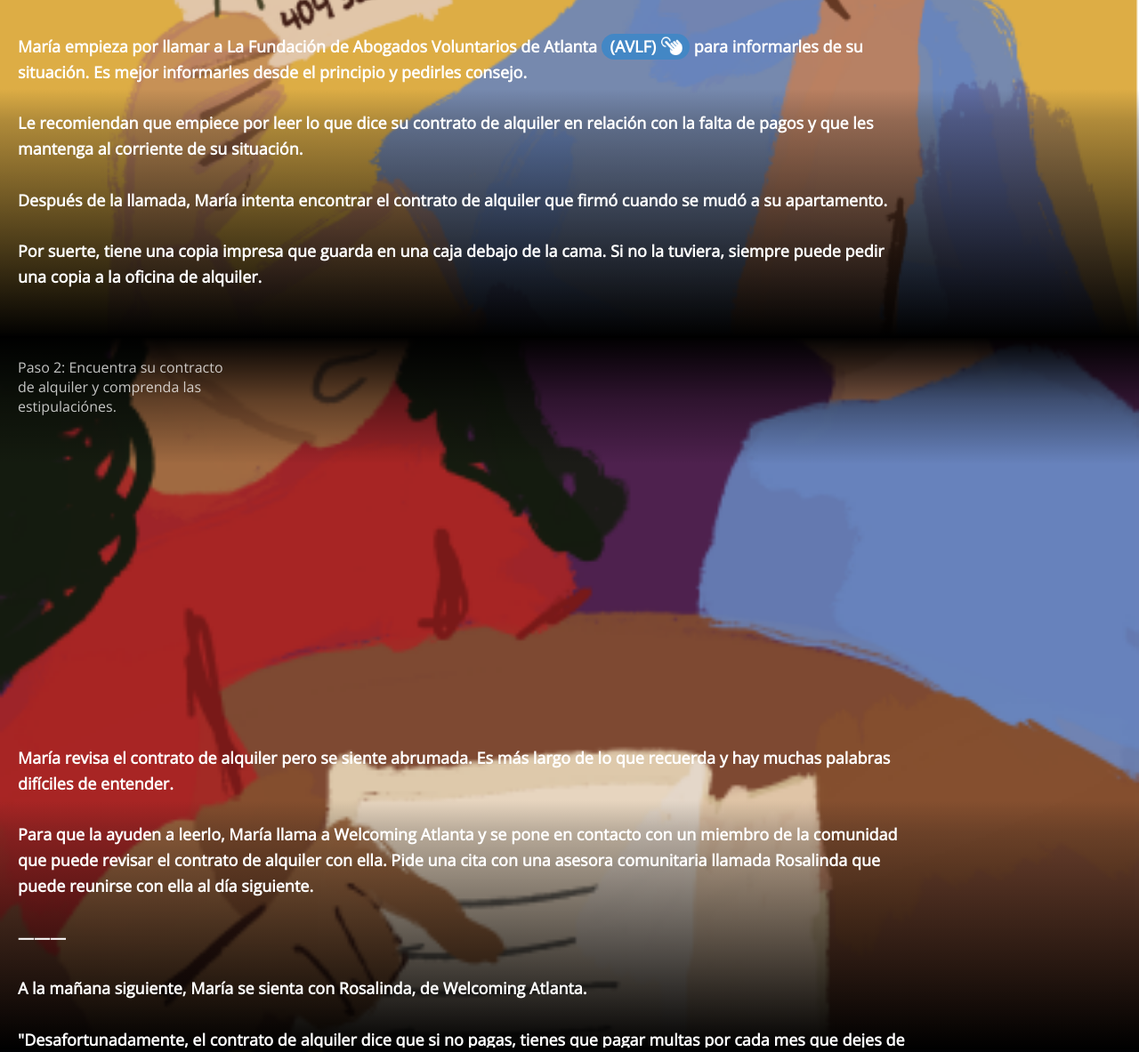
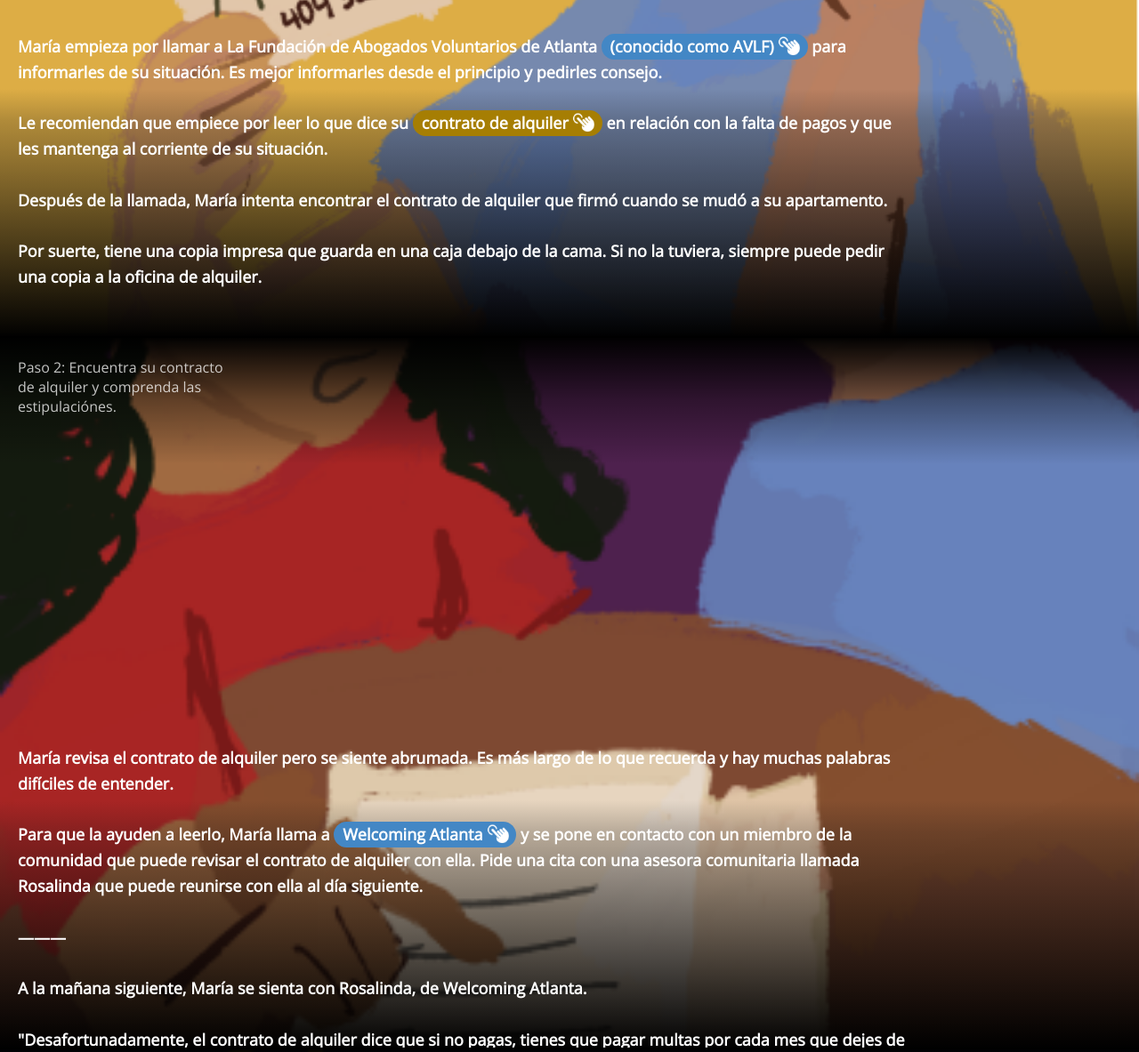
Before and after one commit to rwinstead/MisDerechos, a Gatsby site: page /story-eviction in a window 1280 px wide. Shown: the part 1220-2403 px from the top of the page at 89% size. Built offline with nearby package versions, Linux system fonts and the light colour scheme; Gatsby itself is replaced by a stand-in of ours.

Commit message:
final touches on tooltips

```diff
--- a/src/pages/story-eviction.js
+++ b/src/pages/story-eviction.js
@@ -92,7 +92,7 @@ export default class EvictionStory extends React.Component {
                     className={EvictionStoryStyles.stepContent}
                     id="step1"
                 >
-                <div onClick={() => { ReactTooltip.hide(this.avlfRef) }}className={EvictionStoryStyles.stickyItems}>
+                <div onClick={() => { ReactTooltip.hide(this.avlfRef) }} className={EvictionStoryStyles.stickyItems}>
                     <div className={EvictionStoryStyles.backgroundImage} id={EvictionStoryStyles.image2}></div>
                     <div className={EvictionStoryStyles.topGradient}></div>
                     <p className={EvictionStoryStyles.stepHeader}>Paso 1: Se pone en contacto con abogados gratis a AVLF.</p>
@@ -108,7 +108,7 @@ export default class EvictionStory extends React.Component {
                                         <span style="font-size:16px; font-weight:bold;">Fundación de Abogados Voluntarios de Atlanta (AVLF)</span><p style="margin: 0;"></p>
                                         <span style="font-size:12px; color:#BBBBBB;">Servicios Legales</span><p style="margin: 0; padding-bottom:10px;"></p>
                                         <img style="vertical-align: text-bottom; margin-right: 10px;" src= ${telephoneIcon} width="15" height="15"><a style="color:#8BADFD;" href="tel:404-521-0790">(404) 521-0790</a><p style="margin: 0; padding-bottom:4px;"></p>
-                                        <img style="vertical-align: text-bottom; margin-right: 10px;" src= ${clockIcon} width="15" height="15"><span>L - V de 9am a 1pm</span><p style="margin: 0; padding-bottom:4px;"></p>
+                                        <img style="vertical-align: text-bottom; margin-right: 10px;" src= ${clockIcon} width="15" height="15"><span>L - J de 9am a 1pm</span><p style="margin: 0; padding-bottom:4px;"></p>
                                         <img style="vertical-align: text-bottom; margin-right: 10px;" src= ${internetIcon} width="15" height="15"><a style="color:#8BADFD;" href="https://avlf.org/get-help/evictions/" target="_blank">avlf.org</a><p style="margin: 0; padding-bottom:12px;"></p>
                                         <div style="font-size:13px; line-height:1.2;">AVLF proporciona a cada inquilino que cumpla con sus requisitos de ingresos un asesoramiento legal detallado.</div><p style="margin: 0; padding-bottom:12px;"></p>
                                         <div style="font-size:12px; line-height:1.2; color: #BBBBBB;">Consejos: Cuando llama, pregunta por Pierce; diles que Welcoming Atlanta lo envío.</div>
@@ -117,17 +117,38 @@ export default class EvictionStory extends React.Component {
                                     data-multiline={true}
                                     //data-offset="{'top': 10}"
                                     data-border={true}
-                                    data-place={"right"}
+                                    // data-place={"right"}
                                     className={EvictionStoryStyles.toolTipResource}
                                     onClick={() => { ReactTooltip.show(this.avlfRef) }}
                                     >
-                        {/* <ReactTooltip className={EvictionStoryStyles.toolTipContent} html={true}/> */}
 
-                        (AVLF) </button>  para
+                        (conocido como AVLF) </button>  para
 
                         informarles de su situación. Es mejor informarles desde el principio y pedirles consejo.<br/><br/>
 
-                        Le recomiendan que empiece por leer lo que dice su  contrato de alquiler en relación con la falta de pagos y que les mantenga al corriente de su situación. <br/><br/>
+                        Le recomiendan que empiece por leer lo que dice su  <button
+                            type="button"
+                            ref={ref => this.contratoRef = ref}
+                            data-tip={`Un <span style="color:#E7BE48"> contrato de alquiler </span>es un documento entre un propietario y un residente. En la mayoría de contratos usted encontrará lo siguiente:<p style="margin: 0; padding-bottom:10px;"></p>
+                                    <span style="font-size:13px;"><div>• El valor del precio del alquiler.</div>
+                                    <div>• Quién es el responsable de pagar las cuentas de los servicios básicos</div>
+                                    <div>• Quién se hará cargo de los desperfectos</div>
+                                    <div>• Las penalidades por una falta de pago</div></span>
+                            `}
+                            data-multiline={true}
+                            //data-offset="{'top': 10}"
+                            data-border={true}
+                            data-border-color={"#999999"}
+                            backgroundColor={"1E1E1E"}
+                            arrowColor={"#999999"}
+                            place="top"
+                            className={EvictionStoryStyles.toolTipDefine}
+                            onClick={() => { ReactTooltip.show(this.contratoRef) }}
+                        >
+                        contrato de alquiler
+                        </button>  en
+
+                        relación con la falta de pagos y que les mantenga al corriente de su situación. <br/><br/>
 
                         Después de la llamada, María intenta encontrar el contrato de alquiler que firmó cuando se mudó a su apartamento.<br/><br/>
 
@@ -147,7 +168,7 @@ export default class EvictionStory extends React.Component {
                     className={EvictionStoryStyles.stepContent}
                     id="step2"
                 >
-                <div className={EvictionStoryStyles.stickyItems}>
+                <div onClick={() => { ReactTooltip.hide(this.waRef) }} className={EvictionStoryStyles.stickyItems}>
                     <div className={EvictionStoryStyles.backgroundImage} id={EvictionStoryStyles.image3}></div>
                     <div className={EvictionStoryStyles.topGradient}></div>
                     <p className={EvictionStoryStyles.stepHeader}>Paso 2: Encuentra su contracto de alquiler y comprenda las estipulaciónes.</p>
@@ -156,7 +177,32 @@ export default class EvictionStory extends React.Component {
                         <p></p>
                         María revisa el contrato de alquiler pero se siente abrumada. Es más largo de lo que recuerda y hay muchas palabras difíciles de entender.<br/><br/>
 
-                        Para que la ayuden a leerlo, María llama a Welcoming Atlanta y se pone en contacto con un miembro de la comunidad que puede revisar el contrato de alquiler con ella. Pide una cita con una asesora comunitaria llamada Rosalinda que puede reunirse con ella al día siguiente.<br/><br/>
+                        Para que la ayuden a leerlo, María llama
+
+                        a  <button
+                                    type="button"
+                                    ref={ref => this.waRef = ref}
+                                    data-tip={`
+                                        <span style="font-size:16px; font-weight:bold;">Welcoming Atlanta</span><p style="margin: 0;"></p>
+                                        <span style="font-size:12px; color:#BBBBBB;">Apoyo de comunidad</span><p style="margin: 0; padding-bottom:10px;"></p>
+                                        <img style="vertical-align: text-bottom; margin-right: 10px;" src= ${telephoneIcon} width="15" height="15"><a style="color:#8BADFD;" href="tel:470-698-5463">(470) 698-5463 (Pedro Pimentel)</a><p style="margin: 0; padding-bottom:4px;"></p>
+                                        <img style="vertical-align: text-bottom; margin-right: 10px;" src= ${clockIcon} width="15" height="15"><span>L - J de 9am a 4pm</span><p style="margin: 0; padding-bottom:4px;"></p>
+                                        <img style="vertical-align: text-bottom; margin-right: 10px;" src= ${internetIcon} width="15" height="15"><a style="color:#8BADFD;" href="https://www.welcomingatlanta.com/" target="_blank">welcomingatlanta.com</a><p style="margin: 0; padding-bottom:12px;"></p>
+                                        <div style="font-size:13px; line-height:1.2;">Welcoming Atlanta quiere mejorar la calidad de vida de todos los immigrantes de Atlanta a través de programas y polícias. </div><p style="margin: 0; padding-bottom:12px;"></p>
+                                        <div style="font-size:12px; line-height:1.2; color: #BBBBBB;">Consejos: Navigadoras de communidad tienen horas en el sitio para ayudarlo con muchas cosas. Pregunta sobre despensas de comidas.</div>
+
+                                    `}
+                                    data-multiline={true}
+                                    //data-offset="{'top': 10}"
+                                    data-border={true}
+                                    // data-place={"right"}
+                                    className={EvictionStoryStyles.toolTipResource}
+                                    onClick={() => { ReactTooltip.show(this.waRef) }}
+                                    >
+
+                        Welcoming Atlanta </button>  y
+
+                        se pone en contacto con un miembro de la comunidad que puede revisar el contrato de alquiler con ella. Pide una cita con una asesora comunitaria llamada Rosalinda que puede reunirse con ella al día siguiente.<br/><br/>
 
                         ———<br/><br/>
 
@@ -170,7 +216,28 @@ export default class EvictionStory extends React.Component {
 
                         "Entiendo cómo te sientes, y puedo acompañarte con mucho gusto si quieres ese extra apoyo", dice Rosalinda.<br/><br/>
 
-                        "Y si no puedes llegar a un acuerdo, entonces puedes presentar la moratoria de desalojos de los CDC, que te protege contra el desalojo hasta al menos el 31 de marzo de este año. Mientras tanto, deberías solicitar ayuda financiera que puedan ayudarte a conseguir el dinero restante".<br/><br/>
+                        "Y si no puedes llegar a un acuerdo, entonces puedes
+
+                        presentar  <button
+                            type="button"
+                            ref={ref => this.CDCRef = ref}
+                            data-tip={`
+                            <span style="color:#E7BE48">La moratoria de desalojos de los CDC</span> impide que los caseros desalojen a residentes por no pagar alquiler hasta el 31 de marzo de 2021.
+                            `}
+                            data-multiline={true}
+                            //data-offset="{'top': 10}"
+                            data-border={true}
+                            data-border-color={"#999999"}
+                            backgroundColor={"1E1E1E"}
+                            arrowColor={"#999999"}
+                            place="top"
+                            className={EvictionStoryStyles.toolTipDefine}
+                            onClick={() => { ReactTooltip.show(this.CDCRef) }}
+                        >
+                        la moratoria
+                        </button>  de
+
+                         desalojos de los CDC, que te protege contra el desalojo hasta al menos el 31 de marzo de este año. Mientras tanto, deberías solicitar ayuda financiera que puedan ayudarte a conseguir el dinero restante".<br/><br/>
 
                         María le agradece su tiempo y decide ir por su cuenta, acordando visitar la oficina de arrendamiento al día siguiente.<br/><br/>
                         </article>
--- a/src/styles/pages/eviction-story.module.css
+++ b/src/styles/pages/eviction-story.module.css
@@ -162,7 +162,7 @@
 }
 
 .toolTipContent  {
-    max-width: 62vw !important;
+    max-width: 64vw !important;
     text-align: left !important;
     border-radius: 20px !important;
     background-color: #1E1E1E !important;
```
